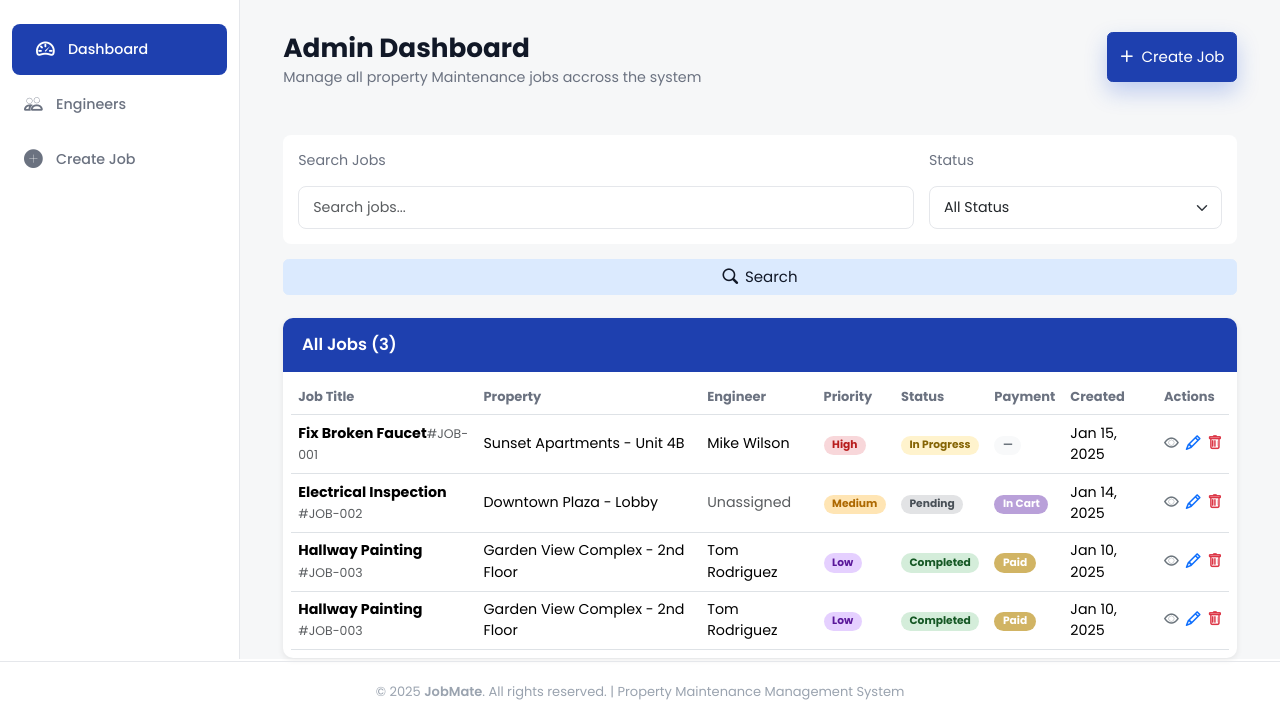
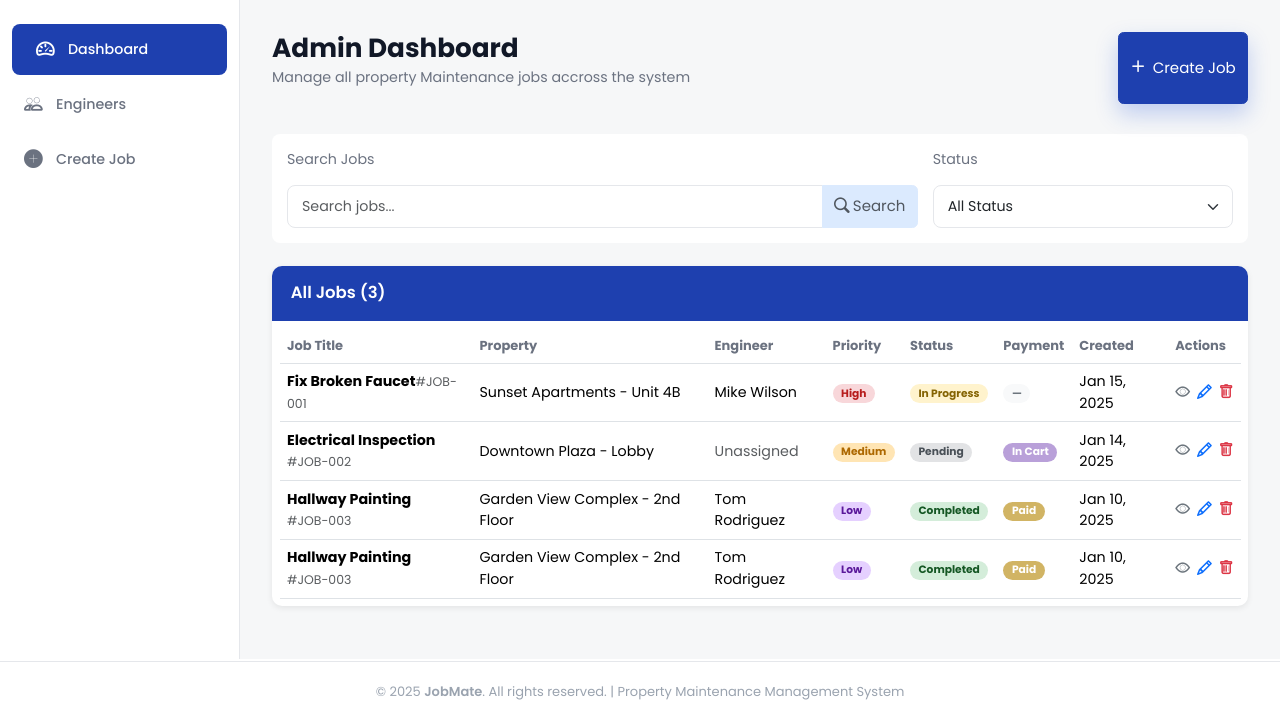
Before and after one commit to Basit-Dev/JobMate, a Django app: page /admin_dashboard/all_jobs/ in a window 1280 px wide. Shown: the part 73-800 px from the top of the page. Run offline with Django 5.2, Linux system fonts and the light colour scheme.

Commit message:
Search bar, refactored layout
Refactored styling and layout for search bar

```diff
--- a/jobmate/admin_dashboard/templates/all_jobs.html
+++ b/jobmate/admin_dashboard/templates/all_jobs.html
@@ -3,7 +3,6 @@
 {% block title %}All Jobs | JobMate {% endblock %}
 {% block content %}
 
-<div class="container-lg flex-grow-1 d-flex flex-column">
 <!-- HEADER -->
 <div class="heading-section d-flex flex-column justify-content-between flex-md-row">
   <div class="row">
@@ -14,17 +13,28 @@
   </div>
 
   <!-- Create Job Button -->
-    <a href="{% url 'admin_dashboard:create_job' %}" class="btn btn-primary shadow-cta d-flex align-items-center justify-content-center">
+  <a href="{% url 'admin_dashboard:create_job' %}"
+    class="btn btn-primary shadow-cta d-flex align-items-center justify-content-center">
     <i class="bi bi-plus-lg me-2"></i>Create Job
   </a>
 </div>
 
 <!-- FILTERS -->
-  <div class="filter-container d-flex flex-grow-1 flex-column justify-content-between flex-md-row gap-3">
+<div class="filter-container d-flex flex-grow-1 flex-column justify-content-between flex-md-row gap-3 mb-4">
+
+  <!-- Search bar -->
   <div class="search-col col-8">
     <p class="section-subtitle">Search Jobs</p>
+    <div class="input-group">
       <input type="text" class="form-control" placeholder="Search jobs..." />
+      <!-- Search Button -->
+      <button class="btn btn-secondary text-muted">
+        <i class="bi bi-search me-1"></i>Search
+      </button>
     </div>
+  </div>
+
+  <!-- Status Dropdown -->
   <div class="col">
     <p class="section-subtitle">Status</p>
     <select class="form-select">
@@ -35,13 +45,8 @@
   </div>
 </div>
 
-  <!-- SEARCH BUTTON -->
-  <button class="btn btn-secondary mt-3">
-    <i class="bi bi-search me-2"></i>Search
-  </button>
-
 <!-- JOB LIST -->
-  <div class="container-lg mt-4 p-0">
+<div>
   <div class="table-container">
     <div class="table-header">All Jobs (3)</div>
     <div class="table-responsive p-2">
@@ -81,8 +86,10 @@
             <td data-label="Created">Jan 15, 2025</td>
             <td data-label="Actions">
               <div class="d-flex flex-row justify-content-around">
-                  <a href="{% url 'admin_dashboard:job_details' %}" class="text-secondary me-2"><i class="bi bi-eye"></i></a>
-                  <a href="{% url 'admin_dashboard:edit_job' %}" class="text-primary me-2"><i class="bi bi-pencil"></i></a>
+                <a href="{% url 'admin_dashboard:job_details' %}" class="text-secondary me-2"><i
+                    class="bi bi-eye"></i></a>
+                <a href="{% url 'admin_dashboard:edit_job' %}" class="text-primary me-2"><i
+                    class="bi bi-pencil"></i></a>
                 <a href="#" class="text-danger"><i class="bi bi-trash"></i></a>
               </div>
             </td>
@@ -170,6 +177,5 @@
     </div>
   </div>
 </div>
-</div>
 
 {% endblock %}
--- a/jobmate/admin_dashboard/templates/edit_job.html
+++ b/jobmate/admin_dashboard/templates/edit_job.html
@@ -1,7 +1,5 @@
 {% extends "dashboard_base.html" %} {% load static %} {% block title %}All
 Edit Job | JobMate{% endblock %} {% block content %}
-
-<div class="container-lg flex-grow-1 d-flex flex-column">
 
   <!-- HEADER -->
   <div class="heading-section">
@@ -19,7 +17,7 @@ Edit Job | JobMate{% endblock %} {% block content %}
   </div>
 
   <!-- JOB DETAILS -->
-  <div class="container-lg m-0 p-0">
+  <div>
     <div class="card shadow-sm border-0 rounded-4">
       <div class="card-header py-3 rounded-top-4">
         <i class="bi bi-briefcase-fill me-2"></i>Job Details
@@ -138,6 +136,5 @@ Edit Job | JobMate{% endblock %} {% block content %}
       </form>
     </div>
   </div>
-</div>
 
 {% endblock %}
--- a/jobmate/static/css/dashboard_list.css
+++ b/jobmate/static/css/dashboard_list.css
@@ -1,13 +1,12 @@
 /* Heading Section */
 .heading-section {
-  height: 50px !important;
-  margin-bottom: 3rem;
+  margin-bottom: 1rem;
 }
 
 /* Filter Container */
 .filter-container {
   background-color: var(--jm-default);
-  margin-top: 0.5rem;
+  margin-top: 2rem;
   padding: 1rem;
   border-radius: 8px;
 }
@@ -72,9 +71,6 @@
 
 /* Responsive Styles */
 @media screen and (max-width: 769px) {
-  .filter-container {
-    margin-top: 4rem;
-  }
   .search-col {
     width: 100%;
   }
@@ -106,9 +102,3 @@
     gap: 12px;
   }
 }
-
-@media screen and (max-width: 360px) {
-  .filter-container {
-    margin-top: 4rem;
-  }
-}
```
Lines whose indentation alone changed are shown as unchanged.
